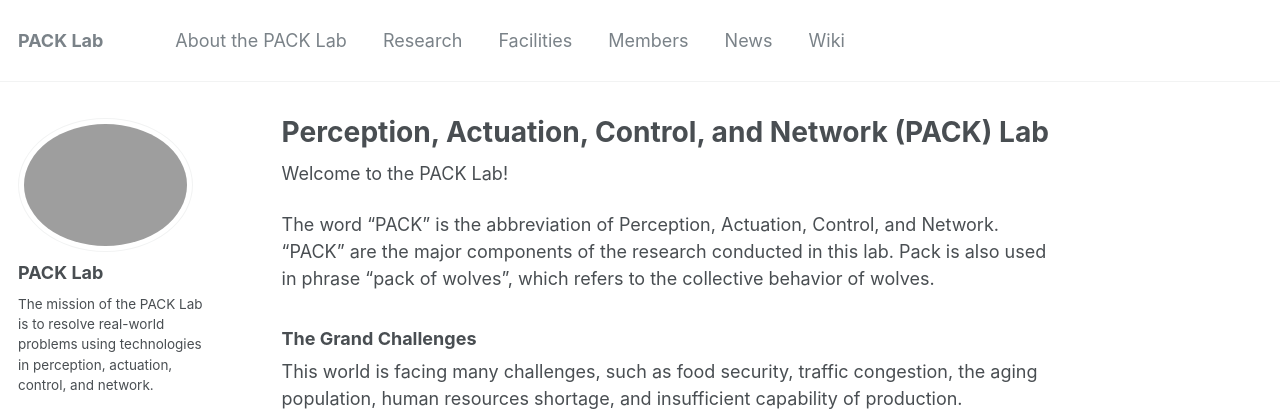
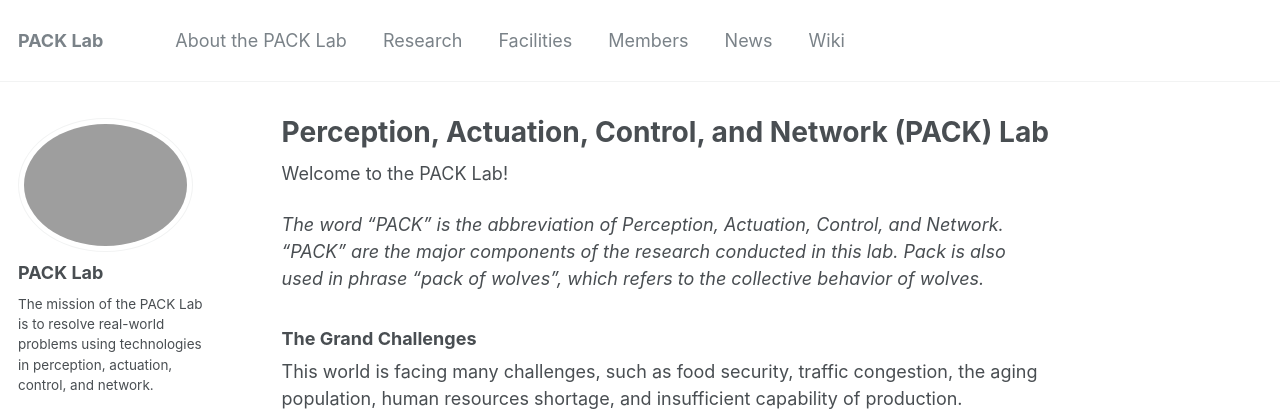
Before and after one commit to pack-lab/pack-lab.github.io, a Jekyll site: the page built from _pages/about.md, in a window 1280 px wide. Shown: the top 411 px of the page. Built offline with Jekyll 4.4.1, drawn with Linux system fonts in a browser that asks for light colours.

```diff
--- a/_pages/about.md
+++ b/_pages/about.md
@@ -10,7 +10,7 @@ redirect_from:
 
 Welcome to the PACK Lab!
 
-The word "PACK" is the abbreviation of Perception, Actuation, Control, and Network. "PACK" are the major components of the research conducted in this lab. Pack is also used in phrase "pack of wolves", which refers to the collective behavior of wolves.
+*The word "PACK" is the abbreviation of Perception, Actuation, Control, and Network. "PACK" are the major components of the research conducted in this lab. Pack is also used in phrase "pack of wolves", which refers to the collective behavior of wolves.*
 
 ### The Grand Challenges
 This world is facing many challenges, such as food security, traffic congestion, the aging population, human resources shortage, and insufficient capability of production.
```
